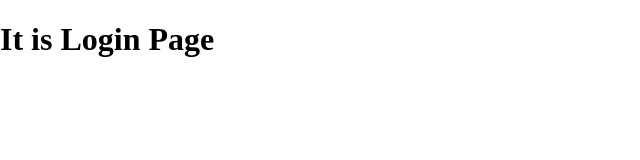
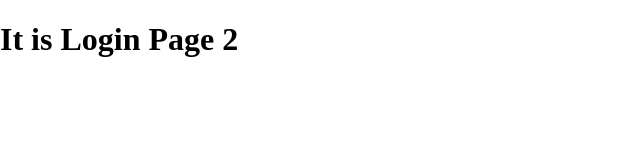
Before and after one commit to NovalisKernel/itechart-sokolovski, a React (Create React App) app in the folder client/: page /login in a window 1280 px wide. Shown: the top 160 px of the page, without its empty margins (0-640 px from the left). Built offline with nearby package versions, Linux system fonts and the light colour scheme.

Commit message:
feat: change login component

```diff
--- a/client/src/components/Login/index.js
+++ b/client/src/components/Login/index.js
@@ -1,7 +1,7 @@
 import React from 'react';
 
 const LoginPage = () => {
-  return <h1>It is Login Page</h1>;
+  return <h1>It is Login Page 2</h1>;
 };
 
 export default LoginPage;
```
